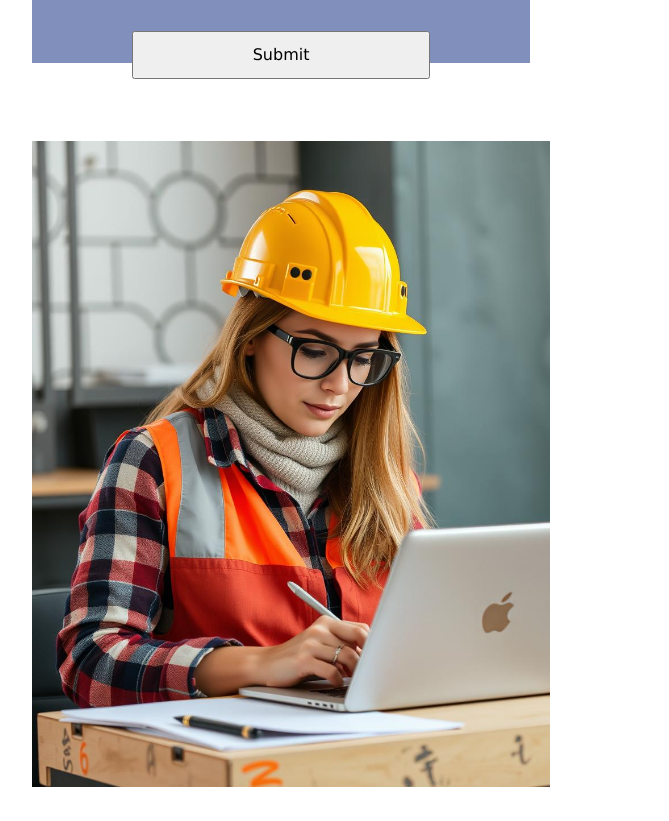
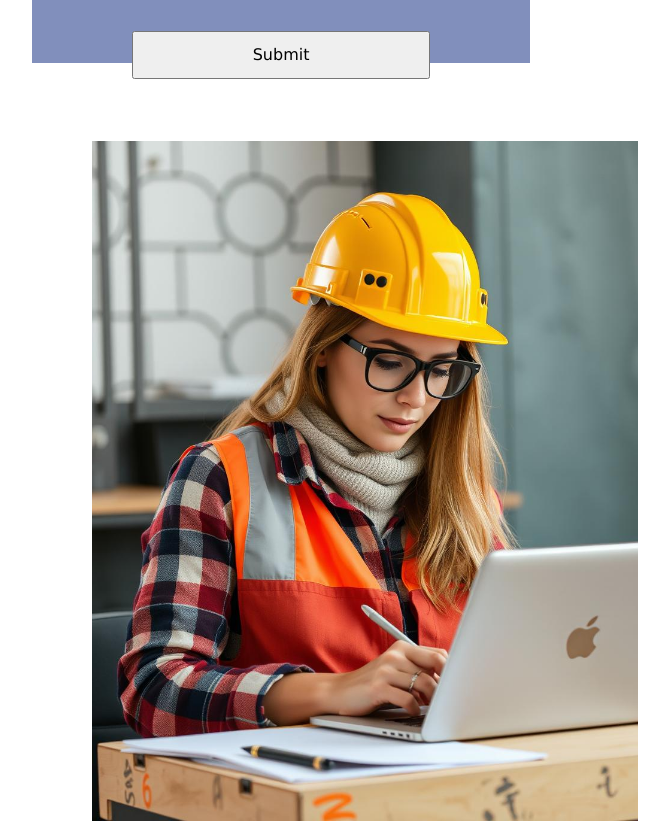
Before and after one commit to javi-pg/Desarrollo-web, a plain HTML site: page pages/contacto.html in a window 1280 px wide. Shown: the part 531-1352 px from the top of the page, without its empty margins (350-1019 px from the left). Drawn offline with nearby package versions, Linux system fonts and the light colour scheme.

Commit message:
estilo imagen contacto

```diff
--- a/estilos/paginas/_contacto.scss
+++ b/estilos/paginas/_contacto.scss
@@ -9,10 +9,10 @@
   }
 
   .imagen-contacto {
-    padding-top: 10%;
+    padding: 10%;
     grid-column: 4/10;
     grid-row: 8/8;
-    height: 59%;
+    height: 50em;
     @include respond-to(mobile) {
       height: 0%;
       }
```
Also changed, not shown: estilos/style.css, 1 other file.
